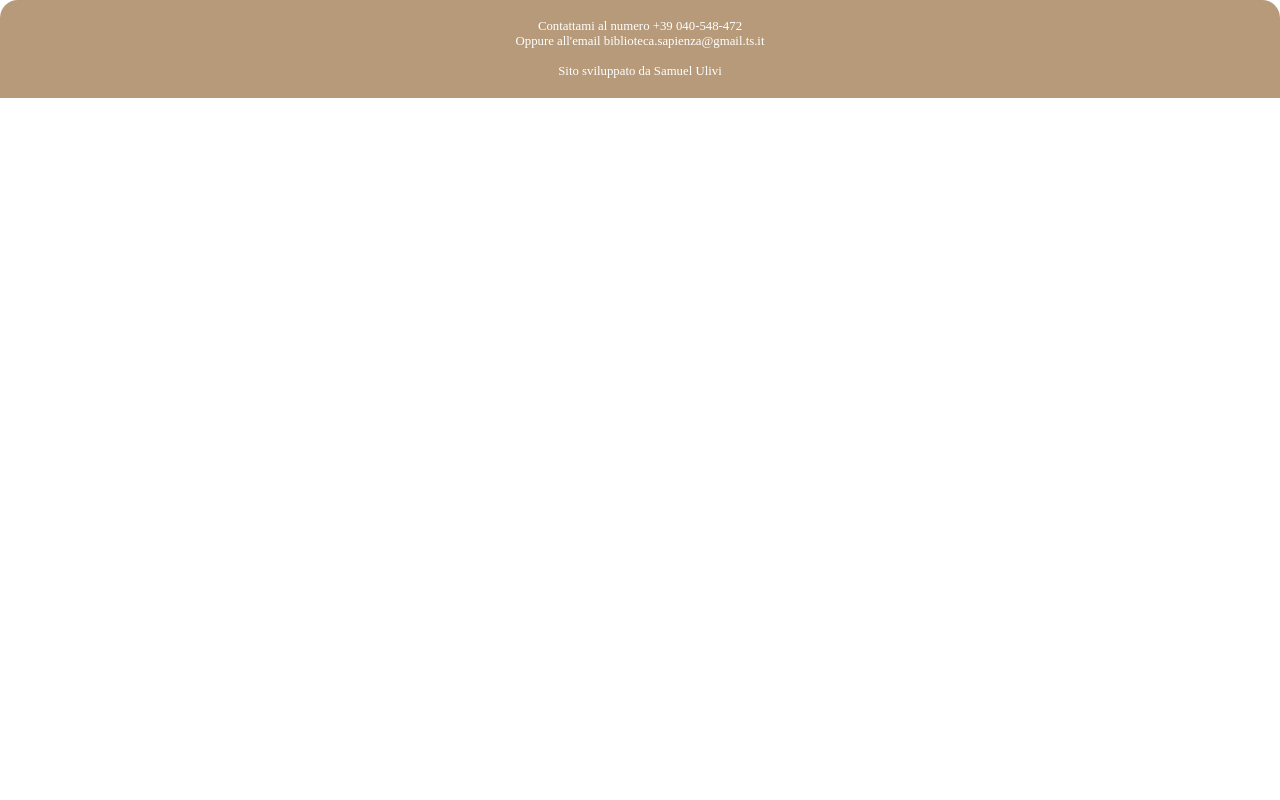
After one commit to Ulviquellovero/Biblioteca, a PHP site: page /footer.html in a window 1280 px wide. The commit adds this page. Run offline with PHP 8.4, Linux system fonts and the light colour scheme.

Commit message:
Pagina Login + Footer

```diff
--- /dev/null
+++ b/css/footer_style.css
@@ -0,0 +1,25 @@
+body {
+    font-family: "Gentium Book Plus", serif;
+    font-weight: 400;
+    font-style: normal;
+    margin: 0;
+    padding: 0;
+}
+
+#testoFooter {
+    font-size: 1vw;
+    background-color: #b69a79;
+    width: 100%;
+    margin-bottom: 0;
+    color: white;
+    padding-top: 1.5vw;
+    padding-bottom: 1.5vw;
+    text-align: center;
+    border-start-end-radius: 18px;
+    border-start-start-radius: 18px;
+}
+
+#body_footer
+{
+
+}
--- a/css/index_style.css
+++ b/css/index_style.css
@@ -1,6 +1,9 @@
 body
 {
     margin: 0;
+    font-family: "Gentium Book Plus", serif;
+    font-weight: 400;
+    font-style: normal;
 }
 
 #contenuto
@@ -16,7 +19,7 @@ h1
     margin-bottom: 3vw;
 }
 
-p
+#descrizioneBiblioteca
 {
     text-align: center;
     margin-inline: 20vw;
--- a/decidi_link.php
+++ b/decidi_link.php
@@ -11,4 +11,9 @@
         echo '<a class="link" href="index.php">Home</a>';
         echo '<span class="selectedLink">Catalogo</span>';
     }
+    if($currentPage == "/login.php")
+    {
+        echo '<a class="link" href="index.php">Home</a>';
+        echo '<a class="link" href="catalogo.php">Catalogo</a>';
+    }
 ?>
--- /dev/null
+++ b/footer.html
@@ -0,0 +1,11 @@
+<html>
+    <head>
+        <link rel="stylesheet" href="css/footer_style.css">
+    </head>
+
+    <body>
+        <div id="body_footer">
+            <p id="testoFooter">Contattami al numero +39 040-548-472<br>Oppure all'email biblioteca.sapienza@gmail.ts.it<br><br>Sito sviluppato da Samuel Ulivi</p>
+        </div>
+    </body>
+</html>
--- a/index.php
+++ b/index.php
@@ -15,9 +15,11 @@
         </div>
         <div id='contenuto'>
             <h1>Biblioteca Sapienza</h1>
-            <p>"La Biblioteca Sapienza è il tuo rifugio per l'apprendimento, l'ispirazione e la scoperta. Con una vasta collezione di opere, siamo qui per nutrire la tua mente e arricchire il tuo spirito. Esplora i nostri corridoi di conoscenza e lasciati trasportare dalle meraviglie dei libri. Benvenuto nel cuore pulsante del sapere."</p>
+            <p id='descrizioneBiblioteca'>La Biblioteca Sapienza è il tuo rifugio per l'apprendimento, l'ispirazione e la scoperta. Con una vasta collezione di opere, siamo qui per nutrire la tua mente e arricchire il tuo spirito. Esplora i nostri corridoi di conoscenza e lasciati trasportare dalle meraviglie dei libri. Benvenuto nel cuore pulsante del sapere.</p>
             <h1>Dove Trovarci</h1>
-            <span>Prova scorrimento</span>
+        </div>
+        <div id='footer'>
+            <?php require_once("footer.html"); ?>
         </div>
     </body>
 </html>
```
Also changed, not shown: css/header_style.css (+7 -0 lines), css/login_style.css (added, +62 -0 lines), login.php (added, +43 -0 lines).
